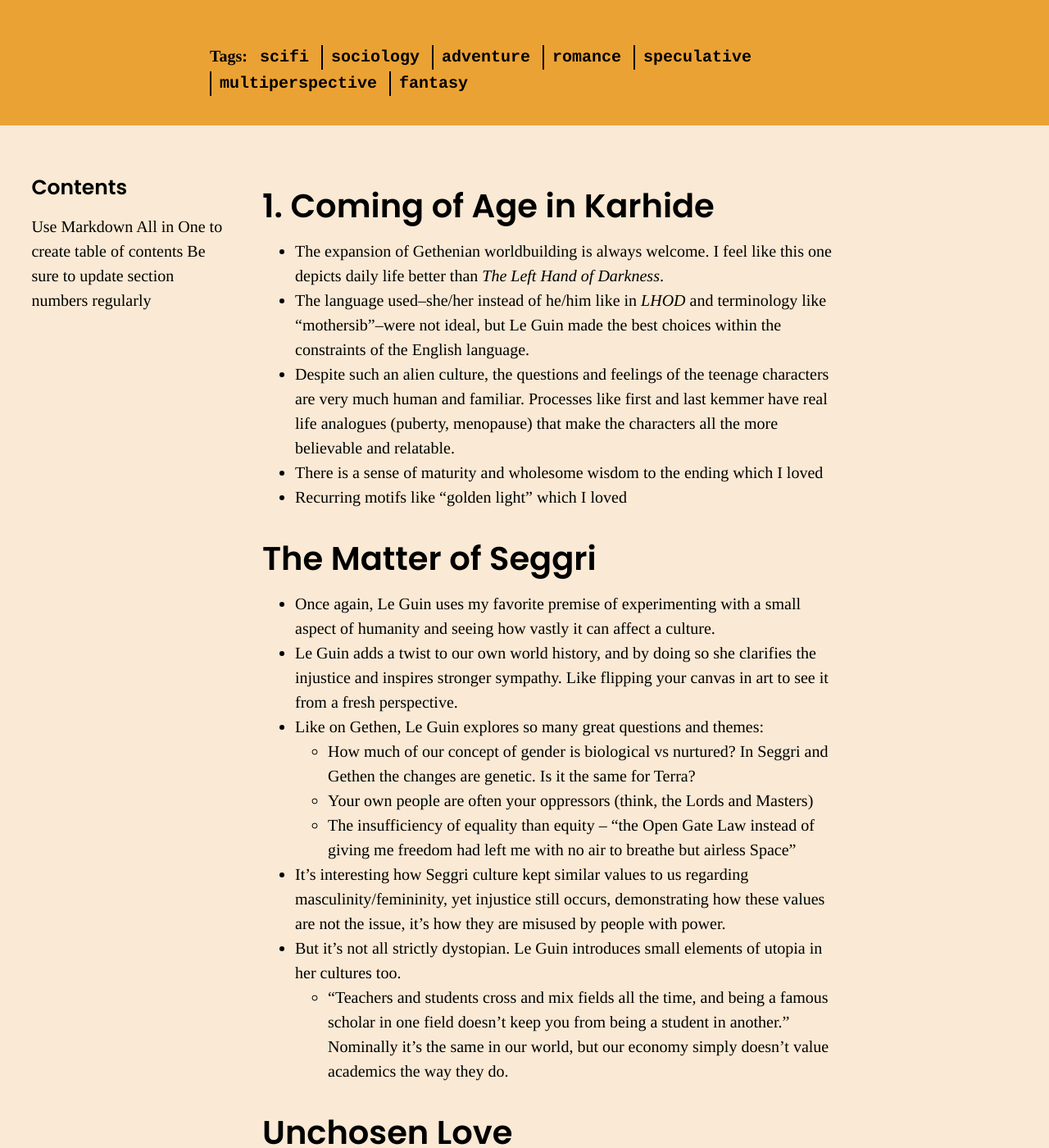
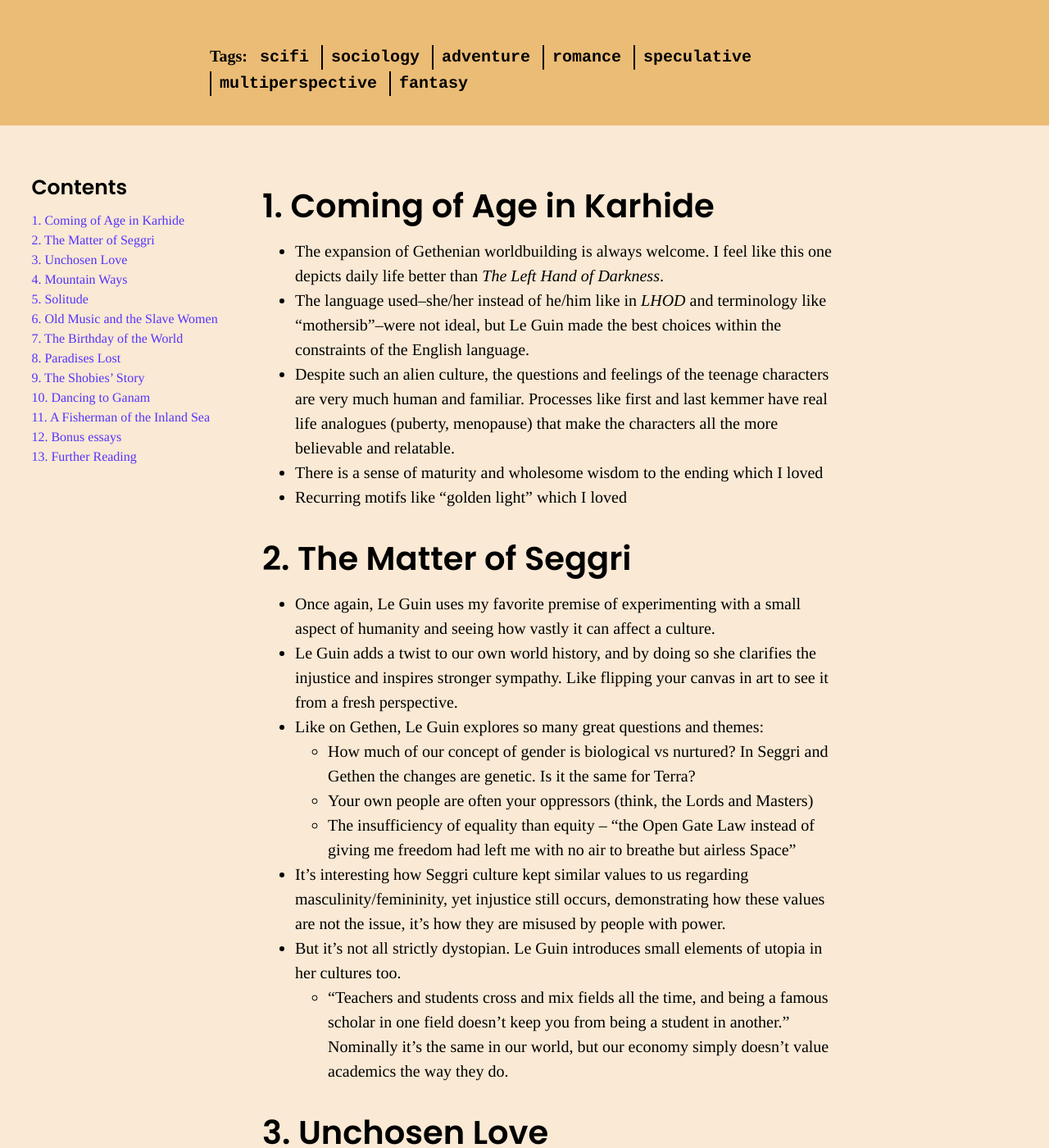
Before and after one commit to lukearcamo/lukearcamo.github.io, a Jekyll site: the page built from _posts/2023-06-16-the-birthday-of-the-world-ursula-k-leguin.md, in a window 1280 px wide and 1400 px high, scrolled down 662 px. Shown: the whole window at 82% size. Built offline with Jekyll 4.4.1, drawn with Linux system fonts in a browser that asks for light colours; some of the changed text lies outside the part shown.

Commit message:
Update 2023-06-16-the-birthday-of-the-world-ursula-k-leguin.md

```diff
--- a/_posts/2023-06-16-the-birthday-of-the-world-ursula-k-leguin.md
+++ b/_posts/2023-06-16-the-birthday-of-the-world-ursula-k-leguin.md
@@ -3,14 +3,26 @@ layout: article
 title: "<i>The Birthday of the World and Other Stories</i> by Ursula K. Le Guin"
 category: book-reviews
 tags: scifi sociology adventure romance speculative multiperspective fantasy
-background-color: "#eba234"
+background-color: "#ebbc75"
 ---
 ★★★★☆ — “These seven stories share a pattern: they exhibit in one way or another, from inside or through an observer (who is liable to go native), people whose society differs from ours, even whose physiology may differ from ours, but who feel the way we do. First to create difference—to establish strangeness—then to let the fiery arc of human emotion leap and close the gap: this acrobatics of the imagination fascinates and satisfies me as almost no other.”
 
 <!--split-->
 
-Use Markdown All in One to create table of contents
-Be sure to update section numbers regularly
+- [1. Coming of Age in Karhide](#1-coming-of-age-in-karhide)
+- [2. The Matter of Seggri](#2-the-matter-of-seggri)
+- [3. Unchosen Love](#3-unchosen-love)
+- [4. Mountain Ways](#4-mountain-ways)
+- [5. Solitude](#5-solitude)
+- [6. Old Music and the Slave Women](#6-old-music-and-the-slave-women)
+- [7. The Birthday of the World](#7-the-birthday-of-the-world)
+- [8. Paradises Lost](#8-paradises-lost)
+- [9. The Shobies’ Story](#9-the-shobies-story)
+- [10. Dancing to Ganam](#10-dancing-to-ganam)
+- [11. A Fisherman of the Inland Sea](#11-a-fisherman-of-the-inland-sea)
+- [12. Bonus essays](#12-bonus-essays)
+- [13. Further Reading](#13-further-reading)
+
 <!--split-->
 
 ## 1. Coming of Age in Karhide
@@ -20,7 +32,7 @@ Be sure to update section numbers regularly
 * There is a sense of maturity and wholesome wisdom to the ending which I loved
 * Recurring motifs like “golden light” which I loved
 
-## The Matter of Seggri
+## 2. The Matter of Seggri
 * Once again, Le Guin uses my favorite premise of experimenting with a small aspect of humanity and seeing how vastly it can affect a culture.
 * Le Guin adds a twist to our own world history, and by doing so she clarifies the injustice and inspires stronger sympathy. Like flipping your canvas in art to see it from a fresh perspective.
 * Like on Gethen, Le Guin explores so many great questions and themes:
@@ -31,28 +43,28 @@ Be sure to update section numbers regularly
 * But it’s not all strictly dystopian. Le Guin introduces small elements of utopia in her cultures too.
   * “Teachers and students cross and mix fields all the time, and being a famous scholar in one field doesn’t keep you from being a student in another.” Nominally it’s the same in our world, but our economy simply doesn’t value academics the way they do.
 
-## Unchosen Love
+## 3. Unchosen Love
 * This unique culture provides an opportunity to ask questions that would be impossible otherwise. Again, pushing the boundaries of the human experience.
   * “Is it honest to marry a person you don’t even like in order to marry a person you love?”
 * Beautiful, impactful, happy ending. Not all of Le Guin’s endings are tragic or ambiguous; she has skill, versatility.
 
-## Mountain Ways
+## 4. Mountain Ways
 * Yes, moiety is another way for humans to divide each other, but in this case they are complements. They cannot go to war against each other without hurting their own capacity to marry. And because moiety is perpendicular to gender, perhaps Le Guin is saying something about our own gender divisions.
 * This is a society with no homophobia or even heterophobia because everyone is expected to marry both genders.
 * Like the saying from Seggri, this is the perfect example of “the untold story mothers the lie.” They could have at least colluded once Otorra revealed his situation, but they chose to hide things from each other. Smh.
 * The drama is unreal. Our culture’s relationship difficulties seem inconsequential beside this lol. Netflix adaptations could never.
 
-## Solitude
+## 5. Solitude
 * It feels like a mixture of Le Guin’s other worlds. Thematically, it’s profound, but I didn’t like the worldbuilding that much. Still excellent, though. I don’t know if it’s the world itself, or the ineffable feeling of solitude that Serenity tries to describe, it’s beautiful and I want to experience it.
 
-## Old Music and the Slave Women
+## 6. Old Music and the Slave Women
 * See the review of *Four Ways to Forgiveness*. In short, it’s great. I would love to hear more about Werel and Yeowe. It’s so hard to part with Le Guin’s characters and cultures, and the thought that there are a finite number of Le Guin stories remaining is heartbreaking.
 
-## The Birthday of the World
+## 7. The Birthday of the World
 * Although I had trouble visualizing the world and I wish the aesthetic was more clearly defined, the culture was utterly unique. Beautiful.
 * The twists at the end were so awesome. Part of me wants further explanation, maybe the story told from an outsider perspective, but the “local knowledge” has its own charm. I wouldn’t have it any other way.
 
-## Paradises Lost
+## 8. Paradises Lost
 * Such a unique situation – instead of a typical portrayal of human technological progress, we are shown a perfectly self-sufficient post-scarcity society rediscovering fire, nature, tradition, war, art, essentially what it meant to be human.
   * The only thing remaining that is beyond their control is death, hence it is the only place in which spirituality remains. Fascinating.
 * Luis’s mind seems interesting, thoughtful, and rare. I would love to have a chance to talk to him.
@@ -70,7 +82,7 @@ Be sure to update section numbers regularly
 
 > Note: The following stories were not originally published in *The Birthday of the World and Other Stories*, they were published in *A Fisherman of the Inland Sea*. However, the edition that I got included these as a bonus, so I just included these in the review.
 
-## The Shobies’ Story
+## 9. The Shobies’ Story
 * I love the mix of people and cultures in the context of a space crew. It’s nothing like our flawed implementation of diversity on Earth. The crew consists of Terrans and people from other planets, children, elderly, men and women and those in-between, humans of very different biological characteristics, humans with different cultural knowledge presented as technical expertise.
 * I love how the children are actually useful team members instead of liabilities. They are very intelligent for their age.
 * Mental health is highly valued, but it is taken for granted, unlike in our society where it's elevated on a pedestal, though perhaps this inevitably must happen before reaching this perfected end state. Examples:
@@ -85,16 +97,16 @@ Be sure to update section numbers regularly
   * I also like how Le Guin did not mention who was speaking which story. Perhaps it’s an artifact of the blurring of causality, but also the beauty is that you can tell who is speaking what just by the tone of their voice and content of their story. Le Guin did an excellent job in characterizing them beforehand.
   * The circularity of the story, hearkening back to their isyeye at Liden, is satisfying.
 
-## Dancing to Ganam
+## 10. Dancing to Ganam
 * Once you finish the story, read the first part again
-* My headcanon is that mezkletes are uplifted cats. Their curious behaviour seems so cute lol
+* My headcanon is that mezkletes are uplifted cats. Their curious behaviour is so cute lol
 * One thing that slightly bothers me from a technical perspective is that there is no decontamination during first contact or even regular interplanetary travel. Perhaps by this time they cured all diseases, idk.
 * Another thing that bothered me was the fact that for the longest time Le Guin did not use any pronouns for Forest and Riel so I had a hard time envisioning them, and then there were certain situations that made me alternate between thinking they were men or women or somewhere between.
 * Churtening’s relationship with reality reminds me of wave-function collapse
 * I love the representation of field linguistics – I would love to read more interactive stories like this, where we learn the language alongside the story’s progression
 * The ending was kinda funny and abrupt. I did not expect that from Le Guin’s typically-profound and ambivalent-emotion endings.
 
-## A Fisherman of the Inland Sea
+## 11. A Fisherman of the Inland Sea
 * More worldbuilding detail on the complicated ins and outs of sedoretu – fascinating
 * Other cultures have their own versions of conservatism and progressiveness, but Le Guin’s stories do not try to be political in a Terran way. She portrays both perspectives, saying there is no enlightened perfect ideology. All local knowledge is sacred.
 * Today people usually just name their children from a list of common names. It was more interesting when names actually had meaning, derived from ordinary words in their language.
@@ -103,10 +115,10 @@ Be sure to update section numbers regularly
 * Another way Le Guin breaks convention: churten involves no flashes of light, no sounds, no fancy effects. Nothing happens. Teleportation distilled to the core concept.
 * The twist was so cool as well, the way the events near the ending circle back to the beginning
 
-## Bonus essays
+## 12. Bonus essays
 * Nice way to wrap things up. Inspirational, insightful, and applicable today.
 
-## 2. Further Reading
+## 13. Further Reading
 Wikipedia — [https://en.wikipedia.org/wiki/The_Birthday_of_the_World_and_Other_Stories](https://en.wikipedia.org/wiki/The_Birthday_of_the_World_and_Other_Stories)\
 Wikipedia — [https://en.wikipedia.org/wiki/A_Fisherman_of_the_Inland_Sea](https://en.wikipedia.org/wiki/A_Fisherman_of_the_Inland_Sea)\
 Goodreads — [https://www.goodreads.com/book/show/68021](https://www.goodreads.com/book/show/68021)
```
